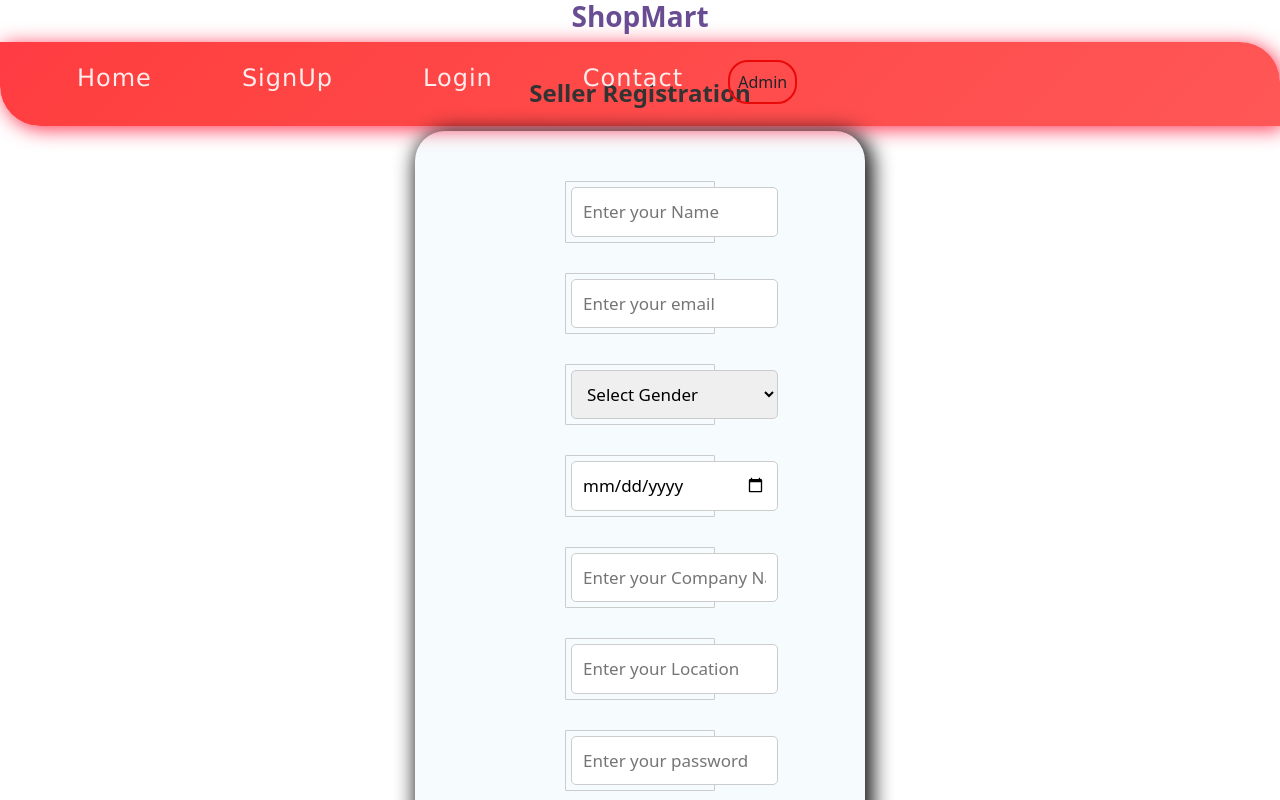
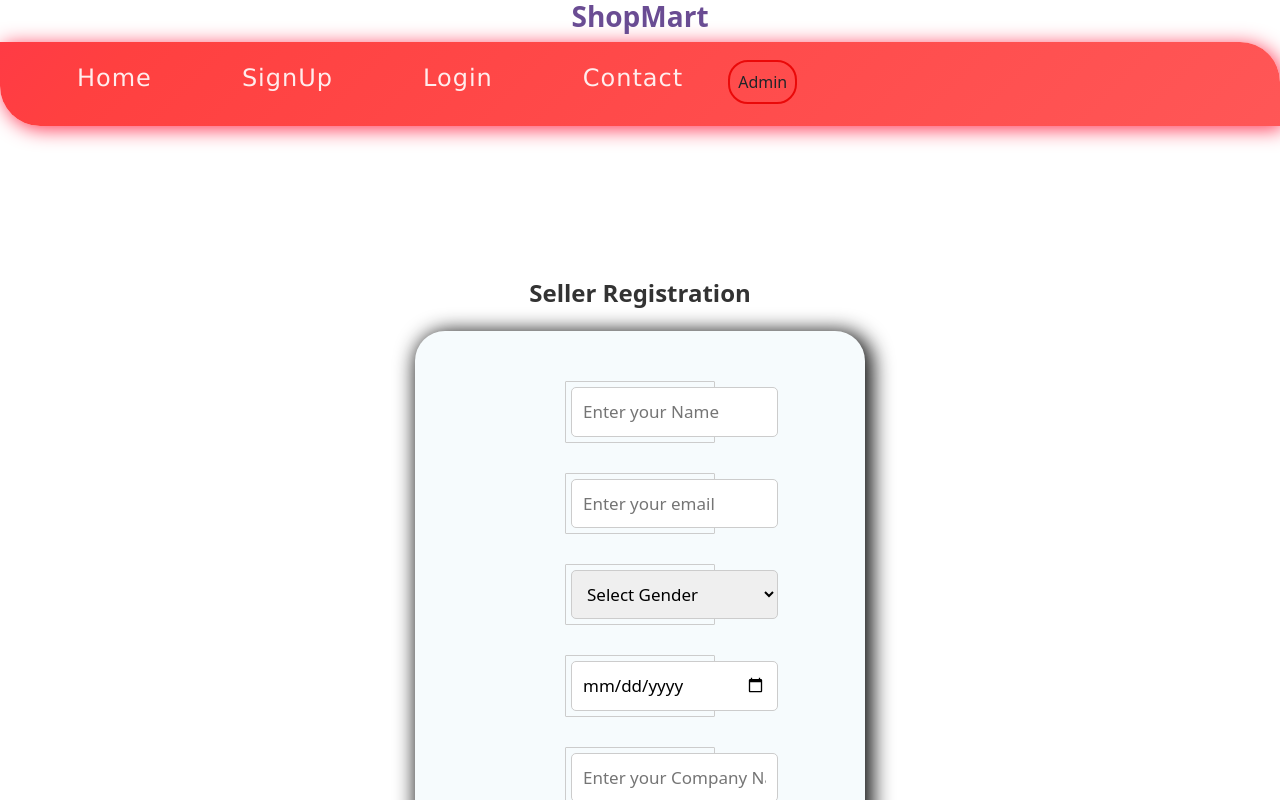
Before and after one commit to 2200031767/demoreactapp, a React (Create React App) app: page /AddSeller in a window 1280 px wide. Shown: the top 800 px of the page. Built offline with nearby package versions, Linux system fonts and the light colour scheme.

Commit message:
Changed Seller.css file

```diff
--- a/src/seller/Seller.css
+++ b/src/seller/Seller.css
@@ -3,7 +3,7 @@
     display: flex;
     justify-content: center;
     align-items: center;
-    height: 100vh;
+    height: 150vh;
   }
 
   .forms {
```
